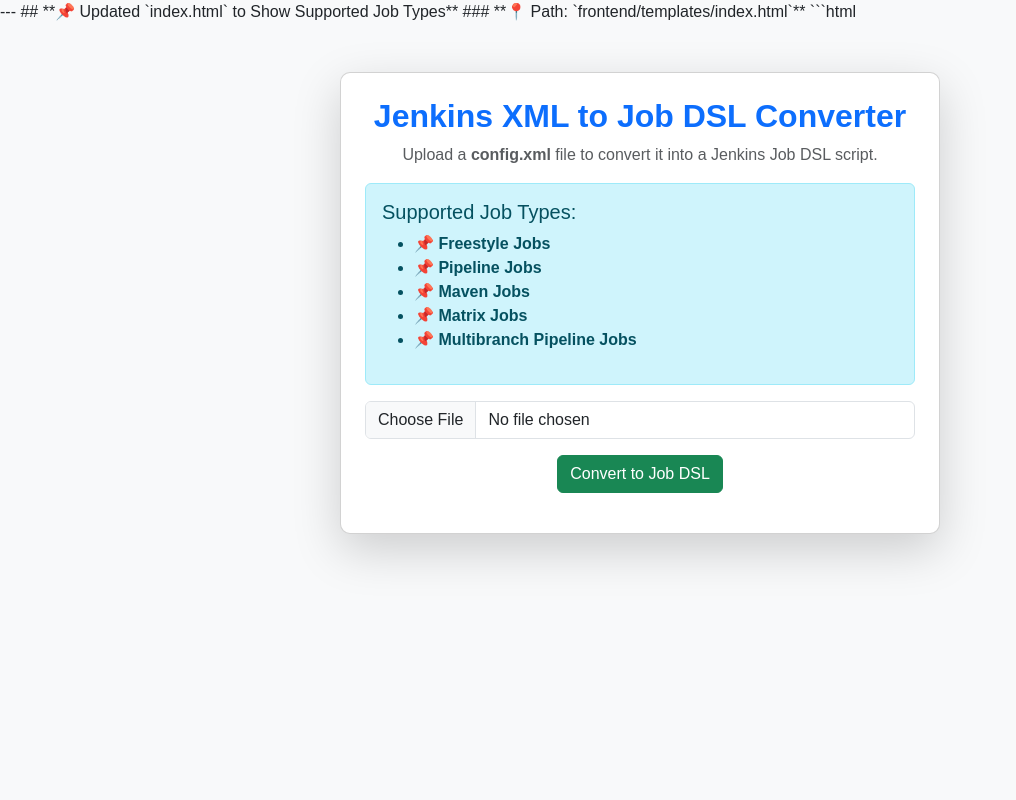
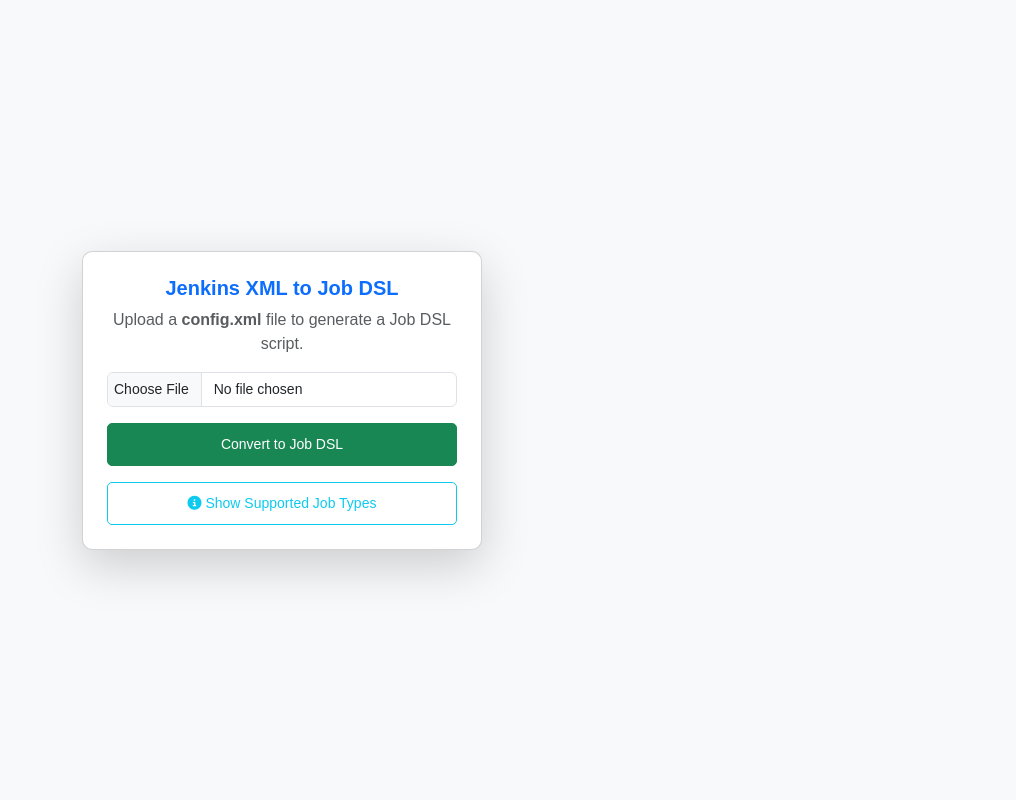
Before and after one commit to itsrohitsinghrana/xml-to-dsl, a Flask app: page / in a window 1280 px wide. Shown: the whole page, without its empty margins (0-1016 px from the left). Run offline with Flask 3, Linux system fonts and the light colour scheme; some libraries are stand-ins or nearby versions.

Commit message:
Better UI

````diff
--- a/frontend/static/css/style.css
+++ b/frontend/static/css/style.css
@@ -1,27 +1,60 @@
+/* General Styling */
 body {
     background-color: #f8f9fa;
     font-family: Arial, sans-serif;
+    display: flex;
+    justify-content: center;
+    align-items: center;
+    height: 100vh;
+    margin: 0;
 }
 
+/* Centered Card */
 .card {
-    max-width: 600px;
-    margin: auto;
+    max-width: 400px; /* Reduced width for a more compact design */
+    width: 100%;
     border-radius: 10px;
+    box-shadow: 0 4px 12px rgba(0, 0, 0, 0.1);
+    text-align: center;
 }
 
+/* Header */
 h2 {
+    font-size: 20px;
     font-weight: bold;
+    color: #333;
 }
 
-pre.code-block {
-    background-color: #282c34;
-    color: #ffffff;
-    padding: 15px;
-    border-radius: 5px;
-    overflow-x: auto;
+/* File Input */
+input[type="file"] {
+    font-size: 14px;
+    padding: 6px;
+    margin-bottom: 15px;
 }
 
-.alert {
-    font-size: 16px;
-    font-weight: bold;
+/* Buttons */
+.btn {
+    padding: 10px;
+    width: 100%;
+    font-size: 14px;
+    border-radius: 5px;
 }
+
+/* Supported Job Types (Initially Hidden) */
+.job-icons {
+    background: #f8f9fa;
+    padding: 10px;
+    border-radius: 5px;
+    margin-top: 10px;
+}
+
+/* Hide Job Types Initially */
+.d-none {
+    display: none;
+}
+
+.badge {
+    font-size: 12px;
+    padding: 6px 10px;
+    margin: 5px;
+}
--- a/frontend/templates/index.html
+++ b/frontend/templates/index.html
@@ -1,9 +1,3 @@
-
----
-
-## **📌 Updated `index.html` to Show Supported Job Types**
-### **📍 Path: `frontend/templates/index.html`**
-```html
 <!DOCTYPE html>
 <html lang="en">
 <head>
@@ -15,31 +9,44 @@
 </head>
 <body>
 
-<div class="container mt-5">
+<div class="container">
     <div class="card shadow-lg p-4">
-        <h2 class="text-center text-primary">Jenkins XML to Job DSL Converter</h2>
-        <p class="text-center text-muted">Upload a <strong>config.xml</strong> file to convert it into a Jenkins Job DSL script.</p>
-
-        <!-- ✅ Supported Job Types Section -->
-        <div class="alert alert-info">
-            <h5>Supported Job Types:</h5>
-            <ul>
-                <li>📌 Freestyle Jobs</li>
-                <li>📌 Pipeline Jobs</li>
-                <li>📌 Maven Jobs</li>
-                <li>📌 Matrix Jobs</li>
-                <li>📌 Multibranch Pipeline Jobs</li>
-            </ul>
-        </div>
+        <h2 class="text-center text-primary">Jenkins XML to Job DSL</h2>
+        <p class="text-center text-muted">Upload a <strong>config.xml</strong> file to generate a Job DSL script.</p>
 
         <!-- File Upload Form -->
         <form action="/" method="post" enctype="multipart/form-data" class="text-center">
             <input type="file" name="file" class="form-control mb-3" accept=".xml" required>
             <button type="submit" class="btn btn-success">Convert to Job DSL</button>
         </form>
+
+        <!-- 🔹 Toggle Button to Show Supported Job Types -->
+        <div class="text-center mt-3">
+            <button class="btn btn-outline-info btn-sm" onclick="toggleJobTypes()">
+                <i class="fas fa-info-circle"></i> Show Supported Job Types
+            </button>
+        </div>
+
+        <!-- 🔹 Supported Job Types (Initially Hidden) -->
+        <div id="job-types" class="job-icons d-none mt-3 text-center">
+            <span class="badge bg-primary"><i class="fas fa-tasks"></i> Freestyle</span>
+            <span class="badge bg-secondary"><i class="fas fa-code"></i> Pipeline</span>
+            <span class="badge bg-success"><i class="fas fa-cogs"></i> Maven</span>
+            <span class="badge bg-danger"><i class="fas fa-th"></i> Matrix</span>
+            <span class="badge bg-warning text-dark"><i class="fas fa-project-diagram"></i> Multibranch</span>
+        </div>
     </div>
 </div>
 
+<script>
+function toggleJobTypes() {
+    var jobTypes = document.getElementById("job-types");
+    jobTypes.classList.toggle("d-none");
+}
+</script>
+
 <script src="https://cdn.jsdelivr.net/npm/bootstrap@5.3.0/dist/js/bootstrap.bundle.min.js"></script>
+<script src="https://kit.fontawesome.com/a076d05399.js" crossorigin="anonymous"></script>
+
 </body>
 </html>
````
